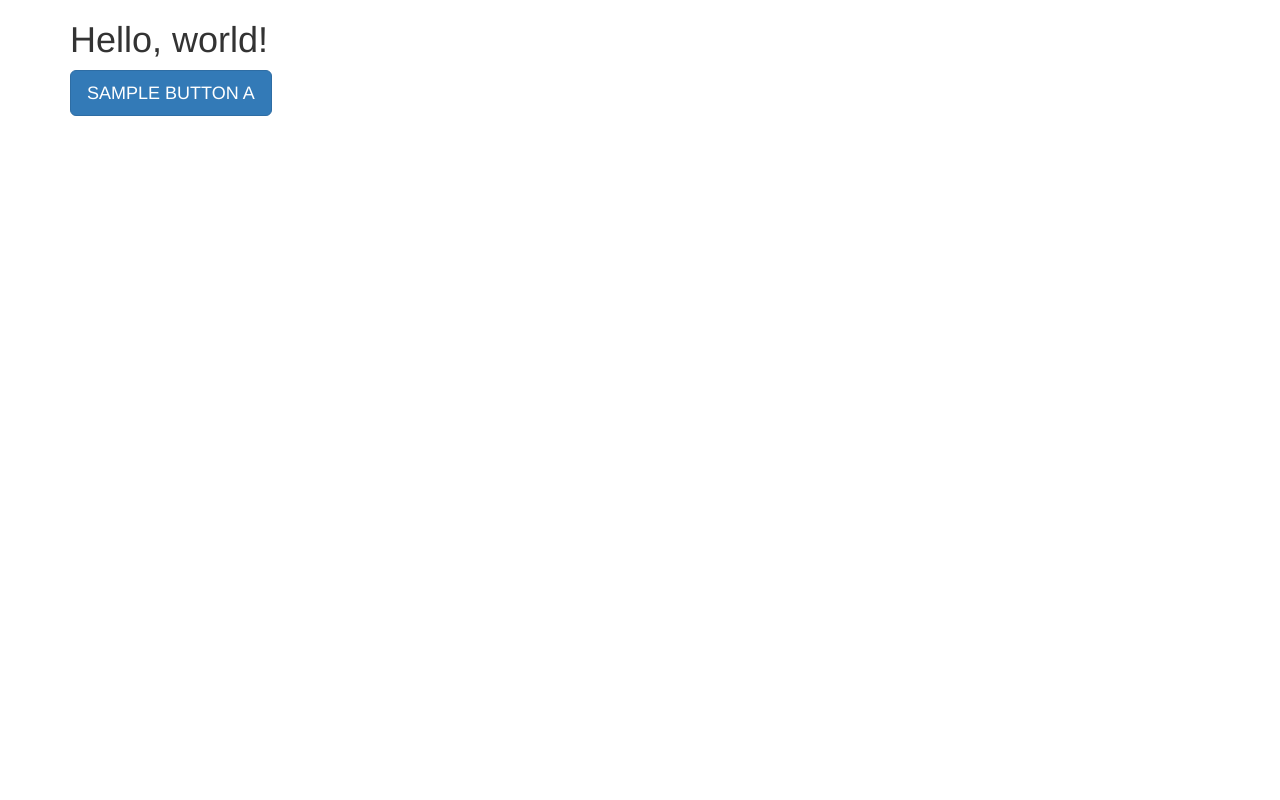
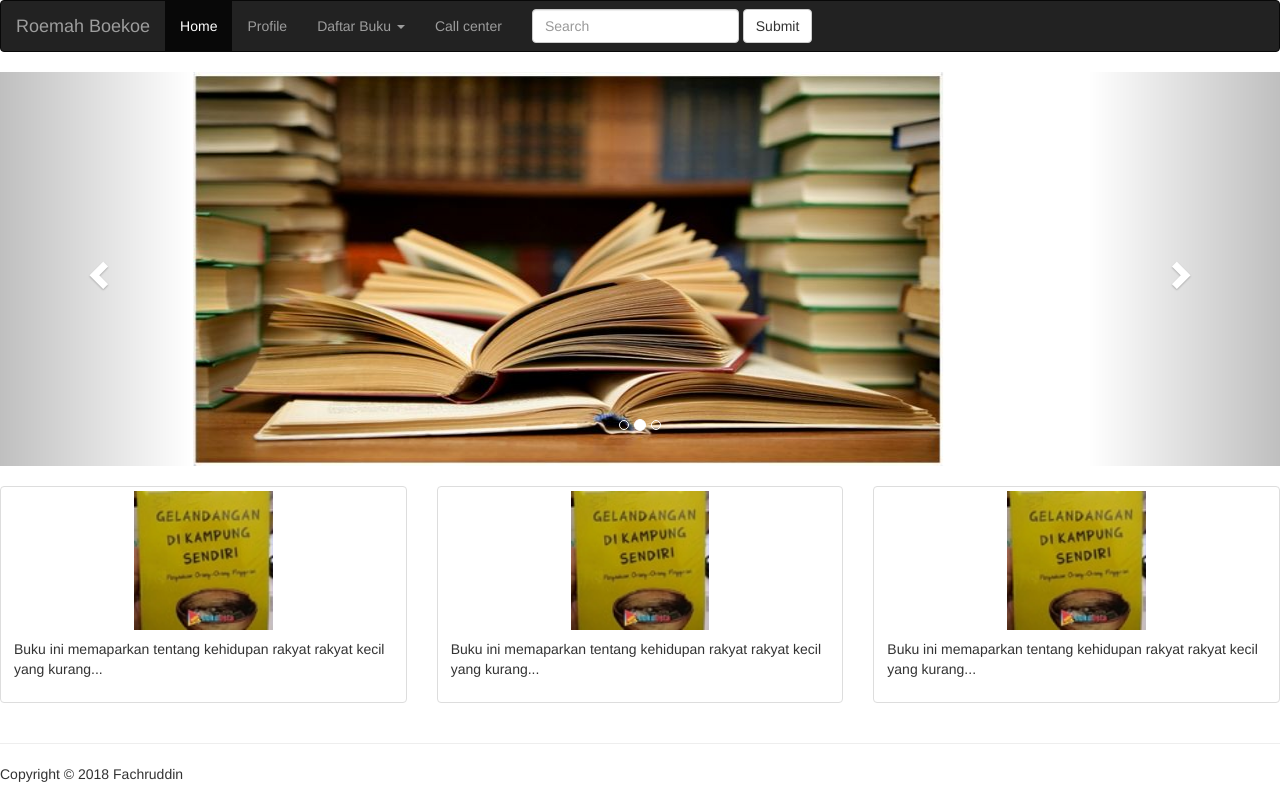
Before and after one commit to mohfahru/website, a plain HTML site: page index.html in a window 1280 px wide. Drawn offline with nearby package versions, Linux system fonts and the light colour scheme.

Commit message:
Tampilan home

```diff
--- a/index.html
+++ b/index.html
@@ -5,7 +5,7 @@
     <meta http-equiv="X-UA-Compatible" content="IE=edge">
     <meta name="viewport" content="width=device-width, initial-scale=1">
     <!-- The above 3 meta tags *must* come first in the head; any other head content must come *after* these tags -->
-    <title>Bootstrap 101 Template</title>
+    <title>Roemah Boekoe</title>
 
     <!-- Bootstrap -->
     <link href="css/bootstrap.min.css" rel="stylesheet">
@@ -18,11 +18,107 @@
     <![endif]-->
   </head>
   <body>
-    <div class="container">
-      <h1>Hello, world!</h1>
+   <nav class="navbar navbar-inverse">
+  <div class="container-fluid">
+    <div class="navbar-header">
+      <a class="navbar-brand" href="#">Roemah Boekoe</a>
+    </div>
+    <ul class="nav navbar-nav">
+      <li class="active"><a href="#">Home</a></li>
+      <li><a href="coba.html">Profile</a></li>
+      <li class="dropdown">
+        <a class="dropdown-toggle" data-toggle="dropdown" href="#">Daftar Buku
+        <span class="caret"></span></a>
+        <ul class="dropdown-menu">
+          <li><a href="#">Fiksi</a></li>
+          <li><a href="#">Novel</a></li>
+          <li><a href="#">History</a></li>
+        </ul>
+      </li>
+	  <li><a href="#">Call center</a></li>
+    </ul>
+    <form class="navbar-form navbar-left" action="/action_page.php">
+      <div class="form-group">
+        <input type="text" class="form-control" placeholder="Search">
+      </div>
+      <button type="submit" class="btn btn-default">Submit</button>
+    </form>
+  </div>
+</nav>
 
-      <p><button class="btn btn-primary btn-lg">SAMPLE BUTTON A</button></p>
+  <!-- Slide -->
+  <div id="myCarousel" class="carousel slide" data-ride="carousel">
+  <!-- Indicators -->
+  <ol class="carousel-indicators">
+    <li data-target="#myCarousel" data-slide-to="0" class="active"></li>
+    <li data-target="#myCarousel" data-slide-to="1"></li>
+    <li data-target="#myCarousel" data-slide-to="2"></li>
+  </ol>
+
+  <!-- Wrapper for slides -->
+  <div class="carousel-inner" align=center>
+    <div class="item active">
+      <img src="image/buku1.jpg" alt="">
     </div>
+
+    <div class="item">
+      <img src="image/buku2.jpg" alt="">
+    </div>
+
+    <div class="item">
+      <img src="image/buku3.jpg" alt="">
+    </div>
+  </div>
+
+  <!-- Left and right controls -->
+  <a class="left carousel-control" href="#myCarousel" data-slide="prev">
+    <span class="glyphicon glyphicon-chevron-left"></span>
+    <span class="sr-only">Previous</span>
+  </a>
+  <a class="right carousel-control" href="#myCarousel" data-slide="next">
+    <span class="glyphicon glyphicon-chevron-right"></span>
+    <span class="sr-only">Next</span>
+  </a>
+</div>
+
+<br>
+
+<div class="row">
+  <div class="col-md-4">
+    <div class="thumbnail">
+      <a href="/w3images/nature.jpg">
+        <img src="image/e2.jpg" alt="Nature" style="width:35%">
+        <div class="caption">
+          <p>Buku ini memaparkan tentang kehidupan rakyat rakyat kecil yang kurang...</p>
+        </div>
+      </a>
+    </div>
+  </div>
+  <div class="col-md-4">
+    <div class="thumbnail">
+      <a href="/w3images/nature.jpg">
+        <img src="image/e2.jpg" alt="Nature" style="width:35%">
+        <div class="caption">
+          <p>Buku ini memaparkan tentang kehidupan rakyat rakyat kecil yang kurang...</p>
+        </div>
+      </a>
+    </div>
+  </div>
+  <div class="col-md-4">
+    <div class="thumbnail">
+      <a href="/w3images/nature.jpg">
+        <img src="image/e2.jpg" alt="Nature" style="width:35%">
+        <div class="caption">
+          <p>Buku ini memaparkan tentang kehidupan rakyat rakyat kecil yang kurang...</p>
+        </div>
+      </a>
+    </div>
+  </div>
+</div>
+
+ <div><hr style="background-color: black;">
+      Copyright &copy; 2018 Fachruddin</p>
+</div>
 
     <!-- jQuery (necessary for Bootstrap's JavaScript plugins) -->
     <script src="https://ajax.googleapis.com/ajax/libs/jquery/1.11.3/jquery.min.js"></script>
```
Also changed, not shown: image/buku1.jpg (added), image/buku2.jpg (added), image/buku3.jpg (added), image/e1.jpg (added), image/e2.jpg (added).
